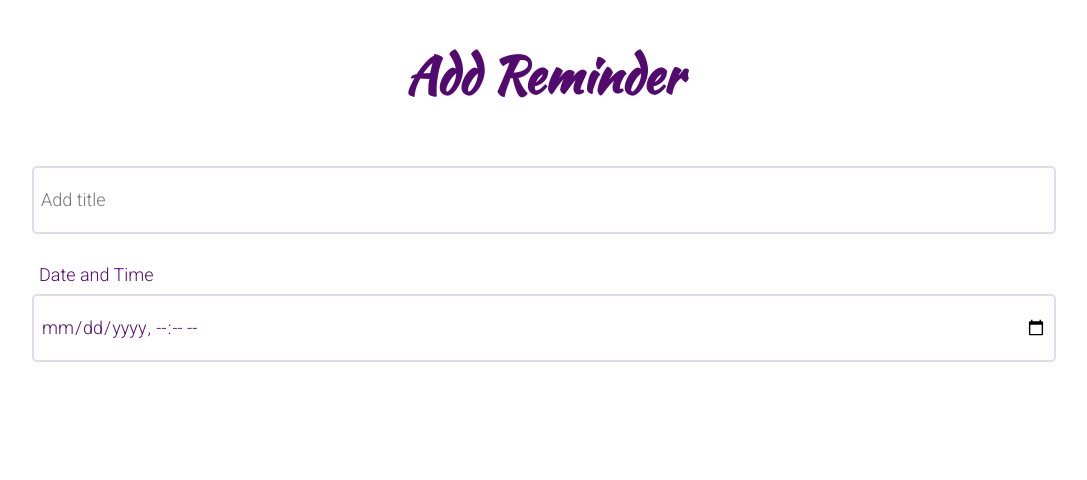
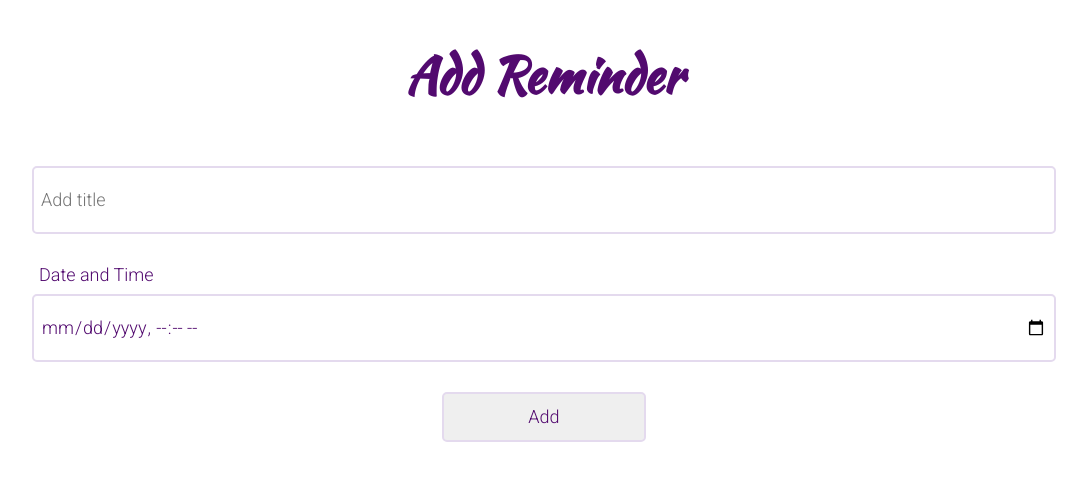
Before and after one commit to jovanako/react-calendar, a React (Create React App) app: page /2022/3/1 in a window 1280 px wide. Shown: the top 480 px of the page, without its empty margins (96-1183 px from the left). Built offline with nearby package versions, Linux system fonts and the light colour scheme.

Commit message:
add submit button to reminder

```diff
--- a/src/components/DayView/DayView.css
+++ b/src/components/DayView/DayView.css
@@ -39,3 +39,13 @@ input:focus {
   outline: none;
   border: 2px solid var(--text-color);
 }
+
+#add-button {
+  width: 20%;
+  margin: 30px auto 0 auto;
+}
+
+#add-button:hover {
+  color: var(--cell-bg-color);
+  background-color: var(--text-color);
+}
--- a/src/components/DayView/DayView.js
+++ b/src/components/DayView/DayView.js
@@ -15,11 +15,12 @@ export default function DayView() {
   return (
     <div id='day-view'>
       <h1 id='day-view-title'>Add Reminder</h1>
-      <div id='reminder-container'>
+      <form id='reminder-container'>
         <input id='reminder-title' class="reminder-element" type='text' placeholder='Add title'></input>
         <label id='reminder-label' htmlFor='reminder-time'>Date and Time</label>
         <input type='datetime-local' id='reminder-time' class="reminder-element" value={`${year}-${month}-${day}T${currentHour}:${currentMinutes}`}></input>
-      </div>
+        <input id='add-button' class="reminder-element" type="submit" value="Add" />
+      </form>
     </div>
   )
 
```
